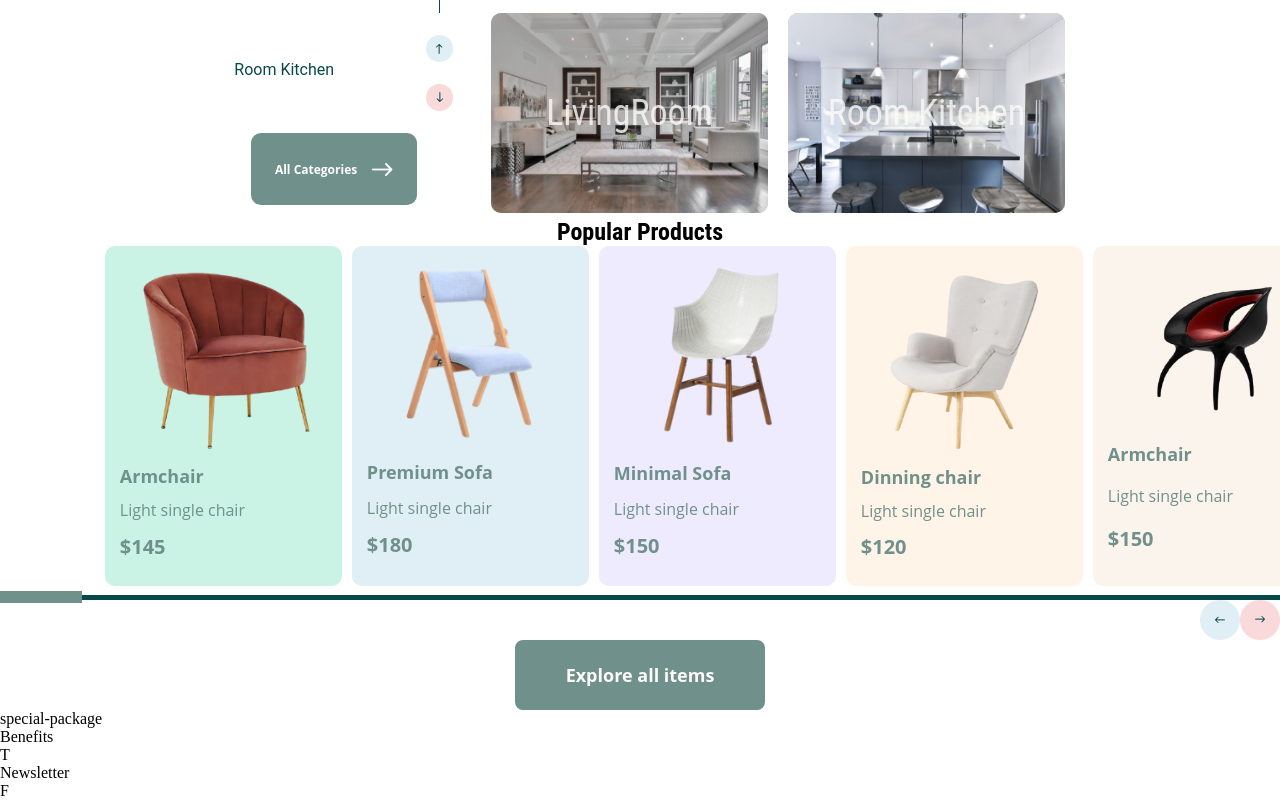
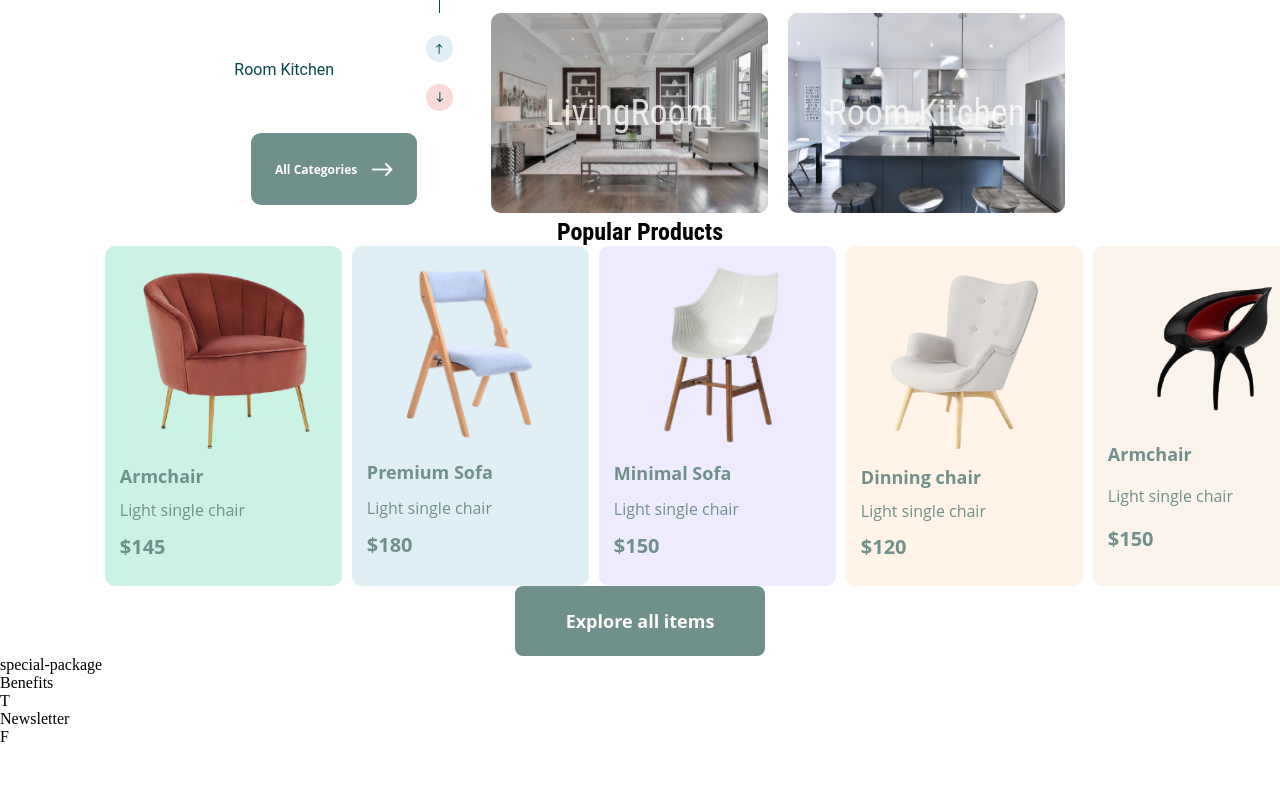
Before and after one commit to yassin-ajanif/furniture-website, a React (Vite) app in the folder ecommerce-website/: page / in a window 1280 px wide. Shown: the part 1384-2184 px from the top of the page. After the commit the page ends 2130 px from the top, so only its background shows below. Built offline with nearby package versions, Linux system fonts and the light colour scheme.

Commit message:
solving some problems about Popular product scrollbar

```diff
--- a/ecommerce-website/src/components/scrollingBar/scroolingBar.jsx
+++ b/ecommerce-website/src/components/scrollingBar/scroolingBar.jsx
@@ -17,6 +17,7 @@ const ScrollingBar = (
     btnsPosition,
     btnsDisplay,
     btnsDisplayJustifyPosition,
+    makeItResponsive
 
 
   }) => {
@@ -30,14 +31,14 @@ const ScrollingBar = (
   const [scrollBarPosition,setscrollBarPosition]=useState(0)
   const [scrollPosition,setScrollPosition]=useState(0)
   const [maxDistanceToScroll,setmaxDistanceToScroll]=useState(null)
-
+  const [calibrate,setcalibrate]=useState(true)
 
 
   let scrollingPosition = cursor - scrollingElmnOffsetX - objectToDragPosition;
   const remainingPosition= maxDistanceToScroll-scrollPosition
 
 
-
+/*
   console.log("cursor " + cursor);
   console.log("scrollingElmnOffsetX " + scrollingElmnOffsetX);
   console.log("position " + objectToDragPosition)
@@ -46,34 +47,31 @@ const ScrollingBar = (
   console.log('objectwidth',objectToDragWidth)
   console.log('remaining',remainingPosition)
   console.log(distanceWhereToDragWidth)
-
-
-  useEffect(() => {
-
-    const handleResize = () => {
-
-      calibartionOfScrollBar()
-      setScrollPosition(0)
-      console.log('resizing')
-    };
-
-    window.onresize = handleResize;
-
-    return () => {
-      // Clean up the event listener on component unmount
-      window.onresize = null;
-    };
-  }, []);
+  */
 
 
 
+  if(scrollPosition>maxDistanceToScroll){
 
+    setScrollPosition(maxDistanceToScroll)
+
+  }
+
+
+
+   console.log('scrollPosition',scrollPosition)
+   console.log('maxDistanceToScroll',maxDistanceToScroll)
+
+   function test (){console.log('hi')}
 
   function calibartionOfScrollBar(){
 
     const lengthOfScrollBar = scrollbarContainer.current.getBoundingClientRect().width
     const lengthofobjectToDrag = objectToDragWidth
     setmaxDistanceToScroll(lengthOfScrollBar-lengthofobjectToDrag)
+
+//setScrollPosition(Math.min(scrollPosition,maxDistanceToScroll))
+
 
   }
 
@@ -128,7 +126,7 @@ const ScrollingBar = (
 
   function handleClickLeftTop(){
 
-    calibartionOfScrollBar()
+   calibartionOfScrollBar()
 
     if(scrollPosition<=objectToDragWidth){setScrollPosition(0)}
     else{setScrollPosition(scrollPosition-objectToDragWidth)}
@@ -225,8 +223,6 @@ const ScrollingBar = (
   }
 
 
-
-
   return (
 
 
@@ -272,6 +268,8 @@ const ScrollingBar = (
 
     </div>
 
+
+
     </div>
 
 
--- a/ecommerce-website/src/containers/category/category.jsx
+++ b/ecommerce-website/src/containers/category/category.jsx
@@ -148,7 +148,7 @@ const Category = () => {
 
           const ifScrollBtnPressed = index >=imgPosition && index <=imgPosition+5 ?
 
-         <CategoryImg image={furniture.image} name={furniture.name} link={"/y"} />
+         <CategoryImg image={furniture.image} name={furniture.name} link={"/y"} key={index}/>
 
           :
 
--- a/ecommerce-website/src/containers/popular-products/popular-products.jsx
+++ b/ecommerce-website/src/containers/popular-products/popular-products.jsx
@@ -14,10 +14,7 @@ const PopularProducts = () => {
  const show='flex'
  const hide='none'
  const scrollBar= useRef(null)
- const [scrollBarOffsetX,setscrollBarOffsetX]=useState(0)
- const pageViewPort =  document.documentElement.clientWidth
- const scrollBarWidth=pageViewPort-scrollBarOffsetX
-
+ const [scrollBarWidth,setScrollBarWidth]=useState(null)
 
 
 
@@ -27,14 +24,26 @@ const PopularProducts = () => {
   setpopularGridImgWidth(getPopularImageGridWidth)
   const getPopularProductWidth =getPopularImageGridWidth/numberOfProducts
   setpopularProductWidth(getPopularProductWidth)
-  const getscrollBarOffsetX = scrollBar.current.getBoundingClientRect().left
-  setscrollBarOffsetX(getscrollBarOffsetX)
+
+  const pageViewPort= document.documentElement.clientWidth
+  const scrollBarOffsetX = scrollBar.current.getBoundingClientRect().left
+  setScrollBarWidth(pageViewPort-scrollBarOffsetX)
+
 }
+  ,[])
 
-  ,[])
+ window.addEventListener('resize',calibrate)
 
 
 
+ function calibrate (){
+
+  const newViewPort = document.documentElement.clientWidth
+  const newScrollBarOffsetX = scrollBar.current.getBoundingClientRect().left
+  setScrollBarWidth(newViewPort-newScrollBarOffsetX)
+
+
+ }
 
     return (
 
@@ -45,11 +54,12 @@ const PopularProducts = () => {
       ref={popularImgGrid}
       >
         {furniture.popularProducts.map(
-          item => <PopularProduct image={item.image} name={item.name} description={item.description} price={item.price}/>)}
+          (item,index )=> <PopularProduct key={index} image={item.image} name={item.name} description={item.description} price={item.price}/>)}
       </div>
 
-    <div className="scrollBarContainer-mobile-tablet" ref={scrollBar}>
+   { <div className="scrollBarContainer-mobile-tablet" ref={scrollBar}>
       <ScrollingBar
+
         btnsDisplay={hide}
         btnsDisplayJustifyPosition={'end'}
         btnsPosition={'inline-grid'}
@@ -60,9 +70,9 @@ const PopularProducts = () => {
         distanceWhereToDragHeight={5}
 
         />
-    </div>
+        </div>  }
 
-   <div className="scrollBarContainer-desktop">
+ { /* <div className="scrollBarContainer-desktop">
     <ScrollingBar
         btnsDisplay={show}
         btnsDisplayJustifyPosition={'end'}
@@ -73,10 +83,12 @@ const PopularProducts = () => {
         distanceWhereToDragWidth={scrollBarWidth}
         distanceWhereToDragHeight={5}
         />
-  </div>
+        </div>   */}
 
 
-      <button  >Explore all items</button>
+      <button
+
+       >Explore all items</button>
 
     </div>
 
```
